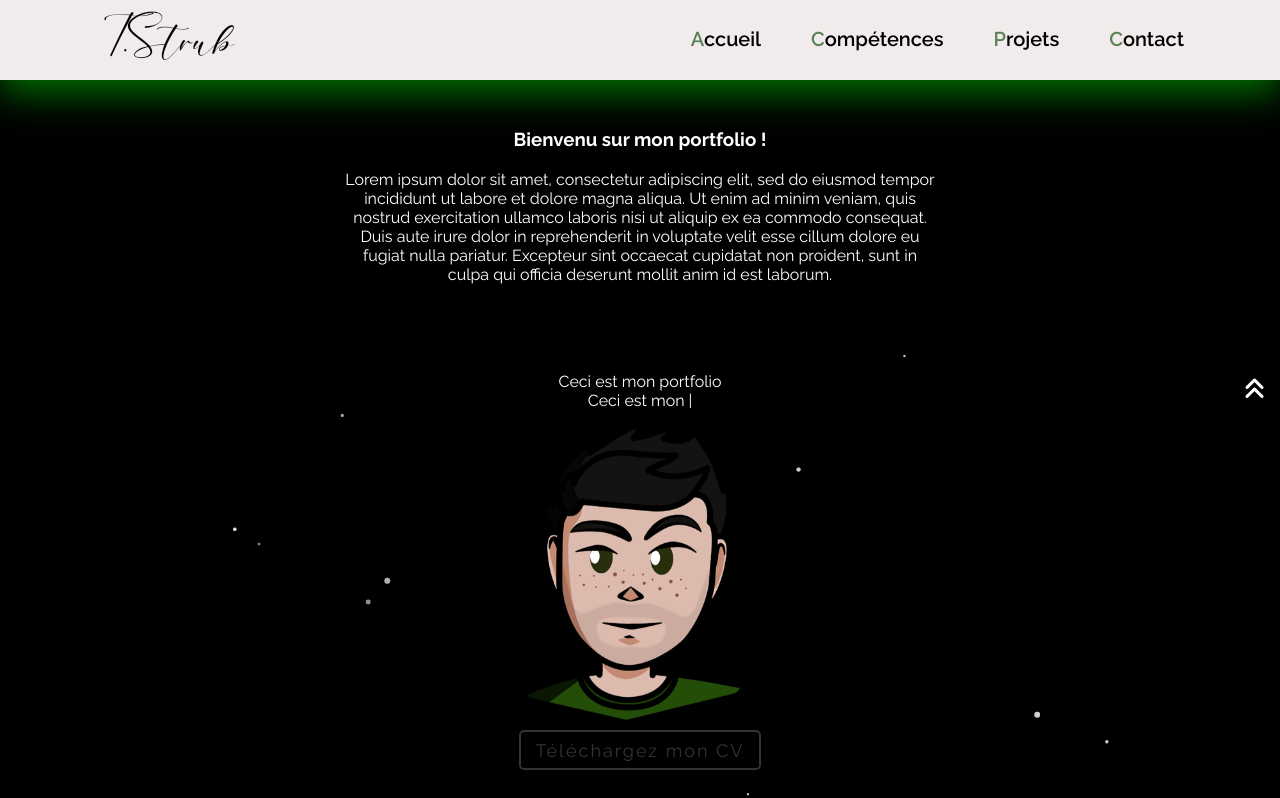
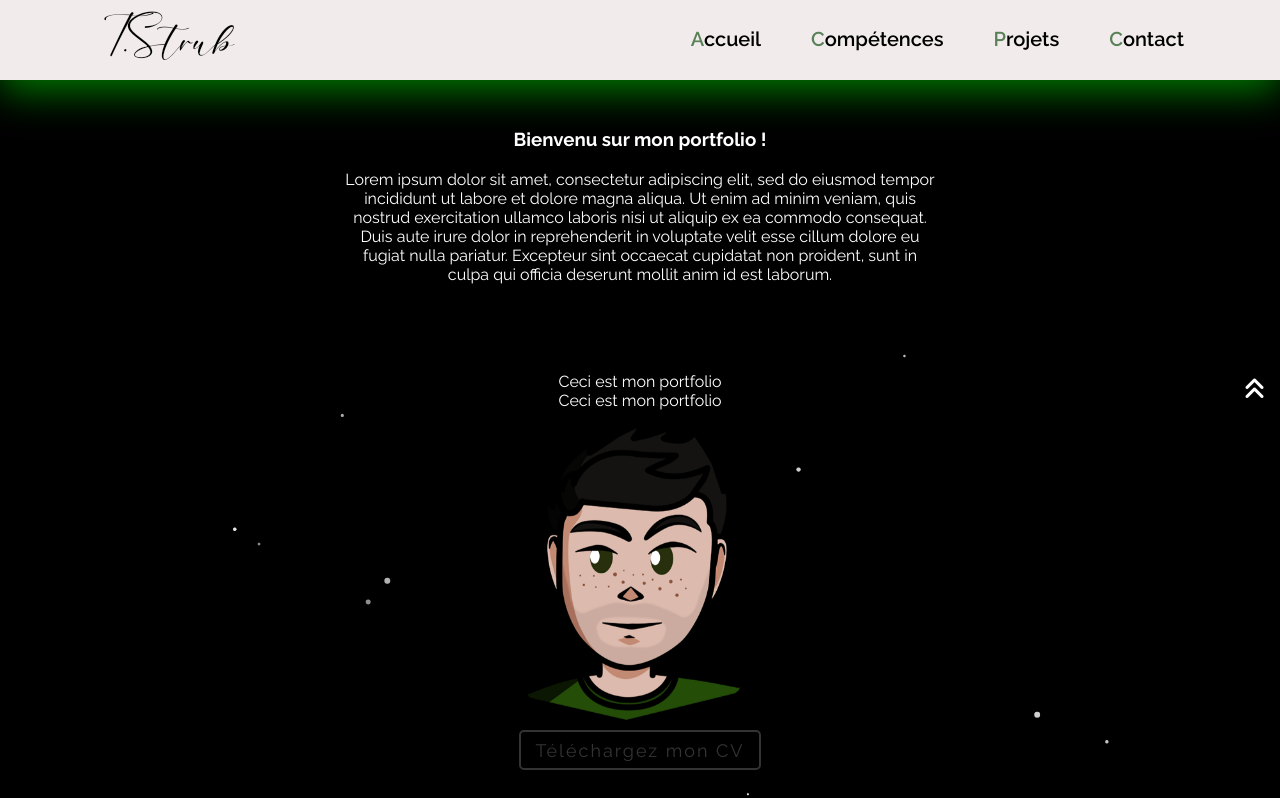
Before and after one commit to Tanguy1213/portfolio-tanguy, a React (Create React App) app: page / in a window 1280 px wide. Shown: the top 798 px of the page. Built offline with nearby package versions, Linux system fonts and the light colour scheme.

Commit message:
retrait the react-typed

```diff
--- a/package.json
+++ b/package.json
@@ -16,7 +16,6 @@
     "react-router-dom": "^6.15.0",
     "react-scripts": "^5.0.1",
     "react-tsparticles": "^2.12.2",
-    "react-typed": "^1.2.0",
     "sass": "^1.66.1",
     "sass-loader": "^13.3.2",
     "tsparticles": "^2.12.0",
--- a/src/pages/Home.jsx
+++ b/src/pages/Home.jsx
@@ -5,7 +5,7 @@ import Footer from "../components/Footer/Footer";
 import ProfilePicture from "../assets/images/Profile-picture-tanguy.png";
 import BtnDownload from "../components/BtnDownload/BtnDownload";
 import Particles from "../components/Particles";
-import Typed from "react-typed";
+
 
 function Home() {
   const [isHovered, setIsHovered] = useState(false);
@@ -41,13 +41,7 @@ function Home() {
           </div>
           <div className="slide-2">
             <p>
-              Ceci est mon{" "}
-              <Typed
-                strings={["Test 1", "Test 2", "Test 3"]}
-                typeSpeed={150}
-                backSpeed={100}
-                loop
-              />
+              Ceci est mon portfolio
             </p>
           </div>
           <img
```
